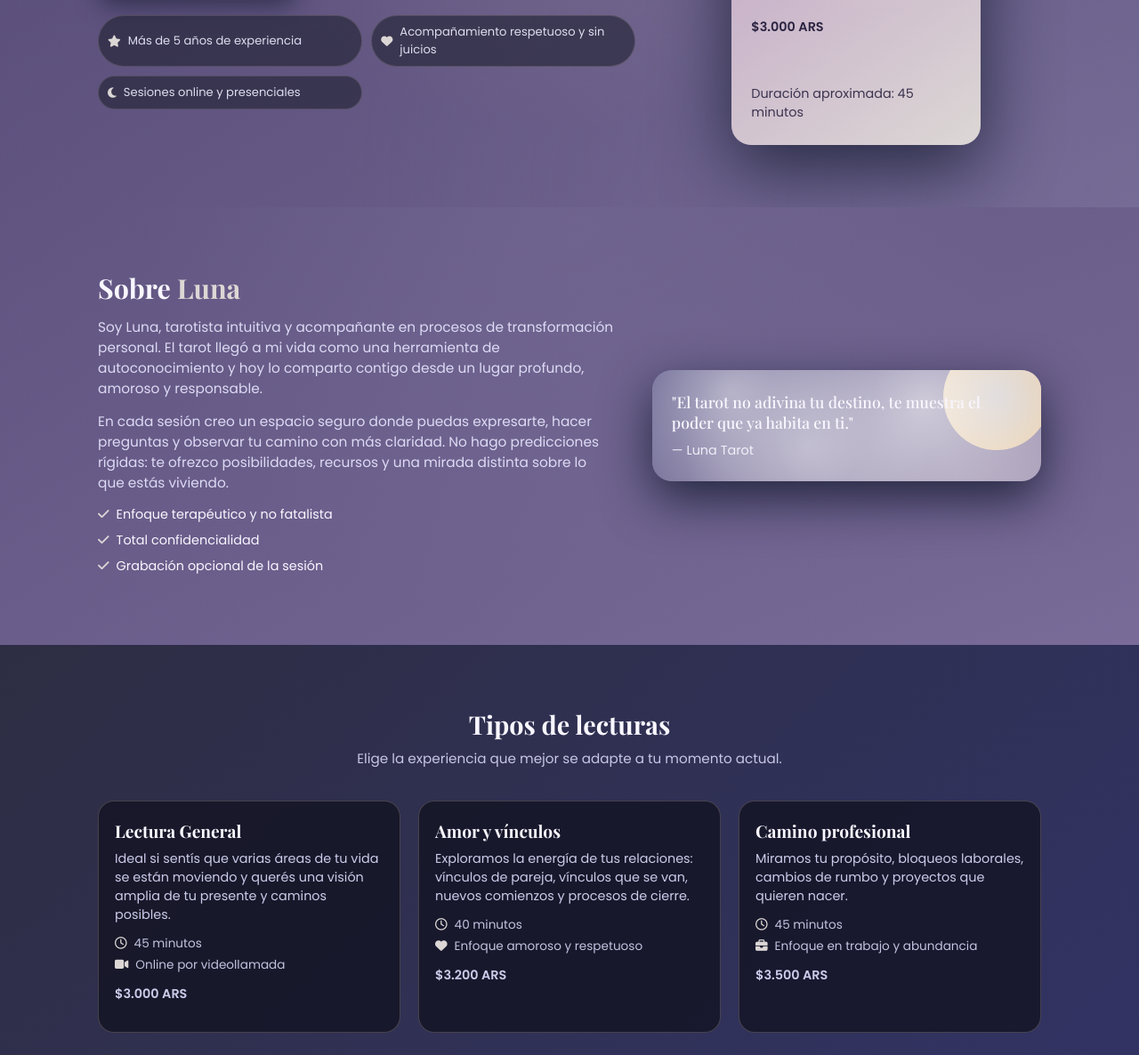
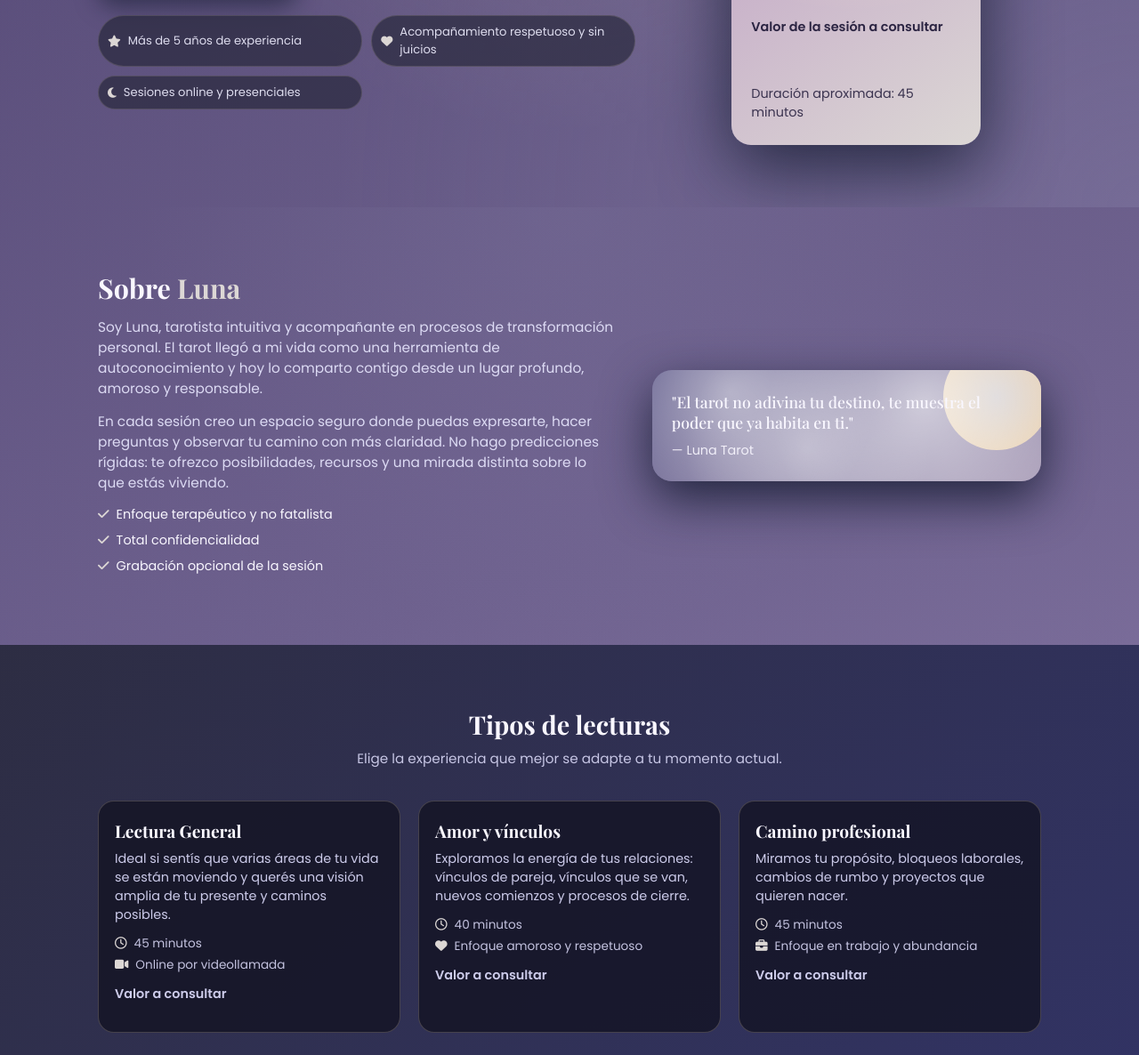
Before and after one commit to CiegosCrew/Tarot-Web, a plain HTML site: page index.html in a window 1280 px wide. Shown: the part 454-1640 px from the top of the page at 89% size. Drawn offline with nearby package versions, Linux system fonts and the light colour scheme.

Commit message:
Update index.html

```diff
--- a/index.html
+++ b/index.html
@@ -54,7 +54,7 @@
                             <span class="t-oracle-label">Lectura destacada</span>
                             <h2>Tarot General</h2>
                             <p>Una visión completa de tu energía actual y los caminos que se abren.</p>
-                            <p class="t-oracle-price">$<span>3.000</span> ARS</p>
+                            <p class="t-oracle-price">Valor de la sesión a consultar</p>
                             <p class="t-oracle-mini">Duración aproximada: 45 minutos</p>
                         </div>
                     </div>
@@ -112,7 +112,7 @@
                             <li><i class="fa-regular fa-clock"></i> 45 minutos</li>
                             <li><i class="fa-solid fa-video"></i> Online por videollamada</li>
                         </ul>
-                        <p class="t-service-price">$3.000 ARS</p>
+                        <p class="t-service-price">Valor a consultar</p>
                     </article>
 
                     <article class="t-service-card">
@@ -125,7 +125,7 @@
                             <li><i class="fa-regular fa-clock"></i> 40 minutos</li>
                             <li><i class="fa-solid fa-heart"></i> Enfoque amoroso y respetuoso</li>
                         </ul>
-                        <p class="t-service-price">$3.200 ARS</p>
+                        <p class="t-service-price">Valor a consultar</p>
                     </article>
 
                     <article class="t-service-card">
@@ -138,7 +138,7 @@
                             <li><i class="fa-regular fa-clock"></i> 45 minutos</li>
                             <li><i class="fa-solid fa-briefcase"></i> Enfoque en trabajo y abundancia</li>
                         </ul>
-                        <p class="t-service-price">$3.500 ARS</p>
+                        <p class="t-service-price">Valor a consultar</p>
                     </article>
                 </div>
             </div>
```
